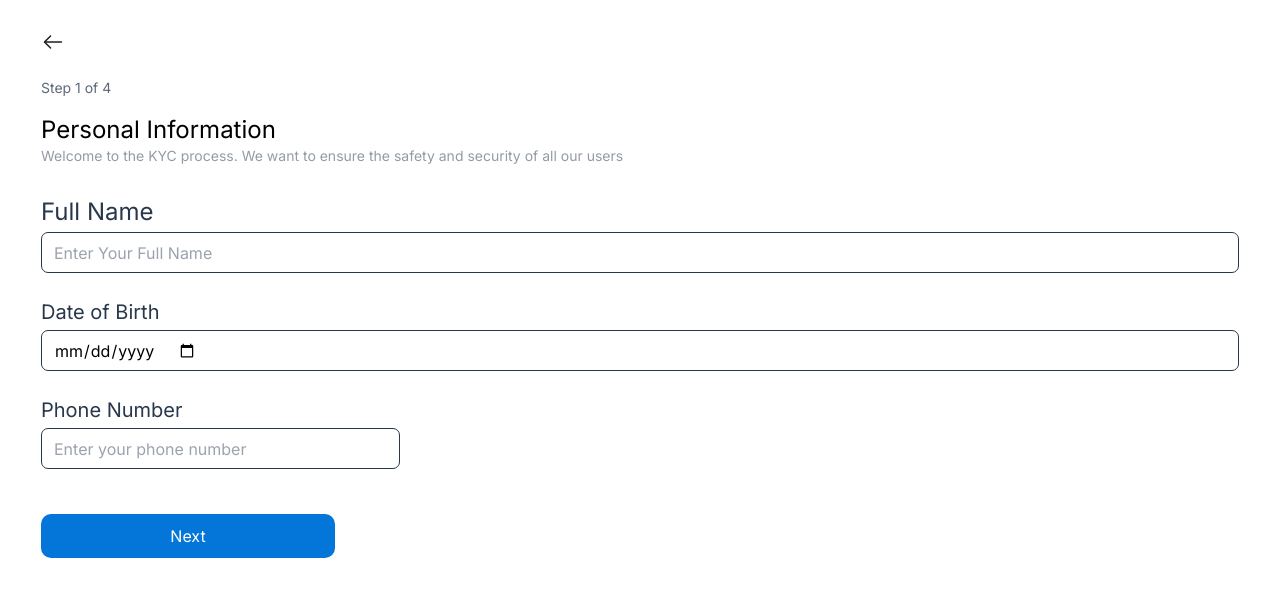
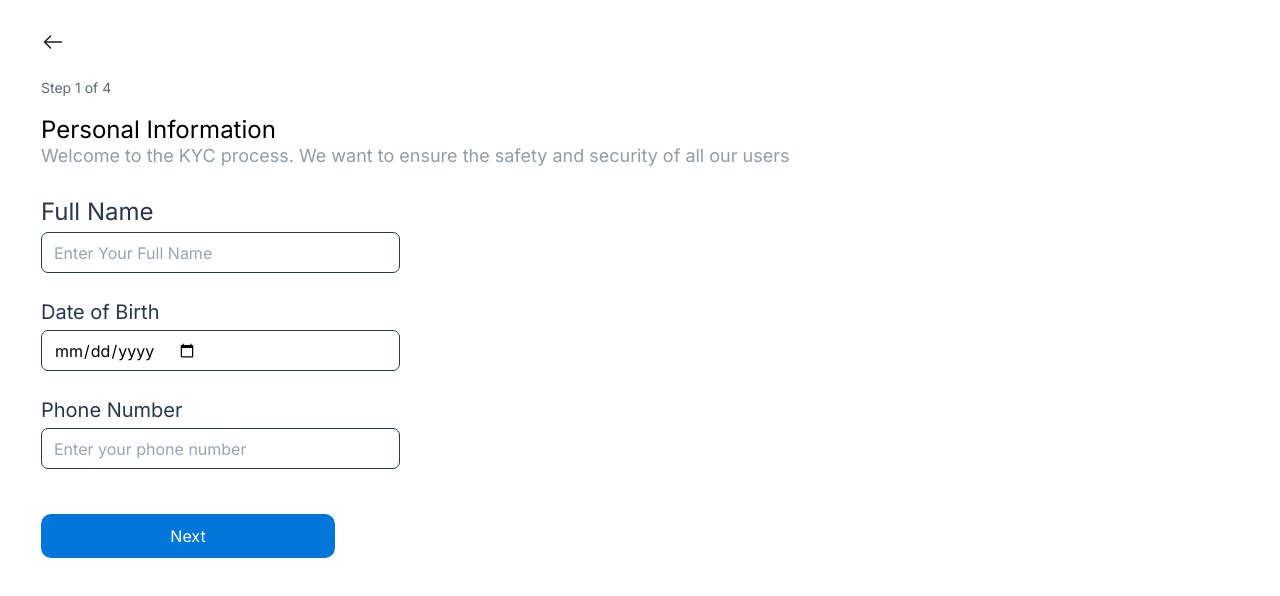
Before and after one commit to Maxwell011/moni-finance, a Next.js app: page /setup/personal in a window 1280 px wide. Shown: the top 596 px of the page. Built offline with nearby package versions, Linux system fonts and the light colour scheme.

Commit message:
Updated login styles

```diff
--- a/src/app/setup/personal/page.tsx
+++ b/src/app/setup/personal/page.tsx
@@ -20,7 +20,7 @@ export default function PersonalInformation() {
         <div>
           <p className='text-sm text-[#5e6978] mb-4'>Step 1 of 4</p>
           <h1 className='text-2xl text-[#28374B]mb-2'>Personal Information</h1>
-          <p className='text-sm text-[#939BA5] mb-[30px]'>
+          <p className='text-sm text-[#939BA5] mb-[30px] lg:text-[18px]'>
             Welcome to the KYC process. We want to ensure the safety and
             security of all our users
           </p>
@@ -31,7 +31,7 @@ export default function PersonalInformation() {
             <input
               type='text'
               placeholder='Enter Your Full Name'
-              className='w-full sm:w-36 h-10 sm:h-[41px] input-style flex items-center border rounded-[7px] border-solid border-[#28374B] mb-[25px] lg:w-full'
+              className='w-full sm:w-36 h-10 sm:h-[41px] input-style flex items-center border rounded-[7px] border-solid border-[#28374B] mb-[25px] lg:w-[30%]'
             />
           </div>
           <div className='flex flex-col gap-1'>
@@ -42,7 +42,7 @@ export default function PersonalInformation() {
               type='date'
               name='birth'
               placeholder='Enter your date of birth'
-              className='w-full sm:w-36 h-10 sm:h-[41px] input-style flex items-center border rounded-[7px] border-solid border-[#28374B] mb-[25px] lg:w-full'
+              className='w-full sm:w-36 h-10 sm:h-[41px] input-style flex items-center border rounded-[7px] border-solid border-[#28374B] mb-[25px] lg:w-[30%]'
             />
           </div>
           <div className='flex flex-col gap-1'>
```
